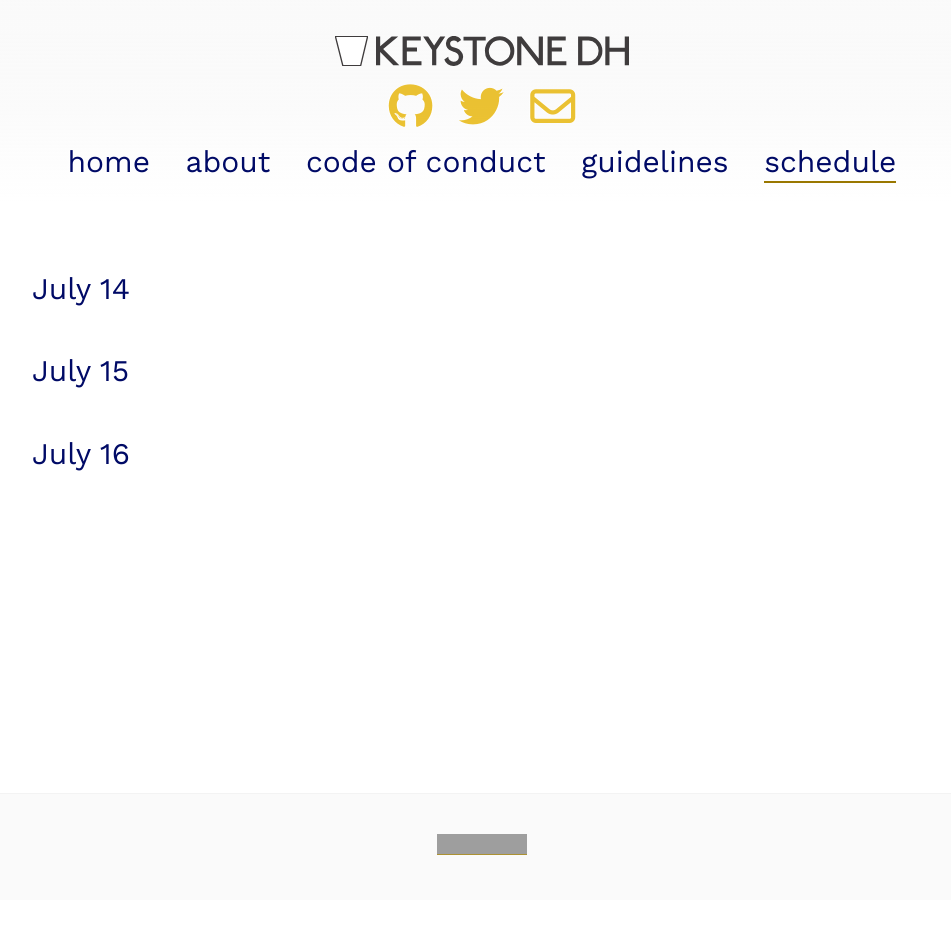
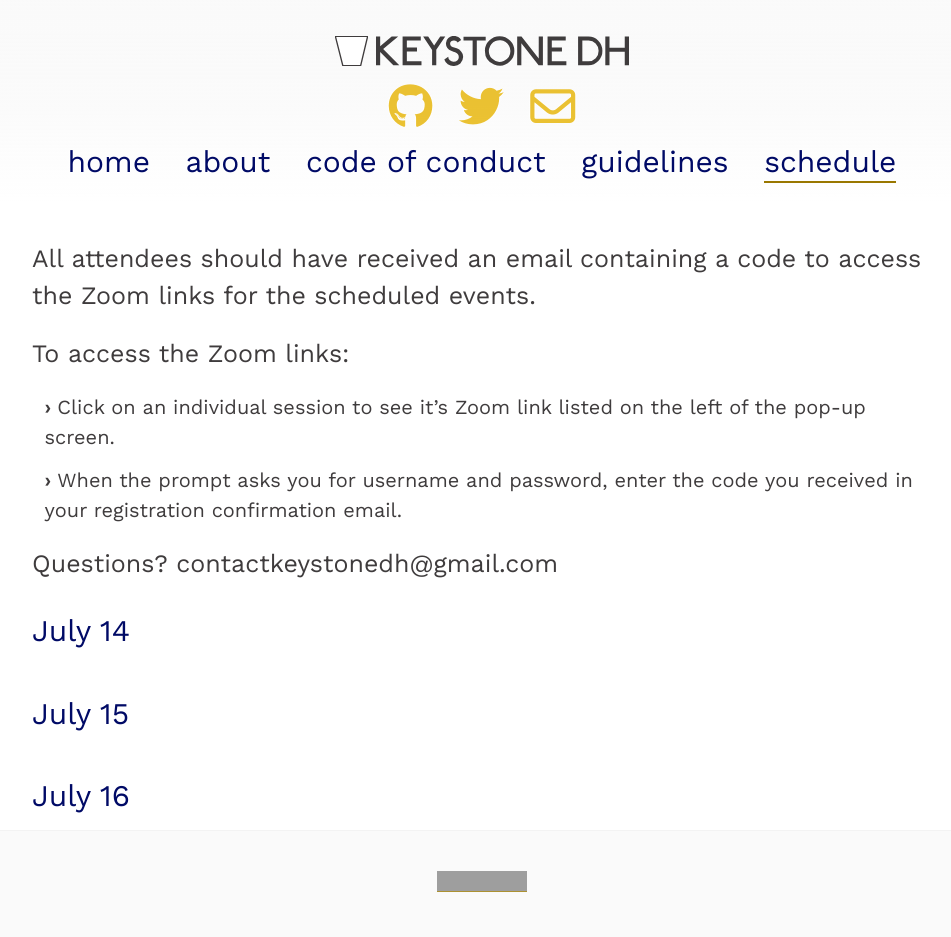
Before and after one commit to KeystoneDH/2021, a Jekyll site: the page built from _pages/schedule.md, in a window 1280 px wide. Shown: the whole page, without its empty margins (158-1109 px from the left). Built offline with Jekyll 4.4.1, drawn with Linux system fonts in a browser that asks for light colours; nearby versions of some CDN libraries; before the commit the page ends 900 px from its top, so only the background shows below that; grey boxes are pictures that could not be loaded.

Commit message:
Update schedule.md

```diff
--- a/_pages/schedule.md
+++ b/_pages/schedule.md
@@ -5,6 +5,14 @@ id: schedule
 tags: page
 permalink: /schedule
 ---
+All attendees should have received an email containing a code to access the Zoom links for the scheduled events.
+
+To access the Zoom links:
+
+* Click on an individual session to see it's Zoom link listed on the left of the pop-up screen.
+* When the prompt asks you for username and password, enter the code you received in your registration confirmation email.
+
+Questions? contactkeystonedh@gmail.com
 
 <div id="schedule-view">
   <h2>July 14</h2>
```
